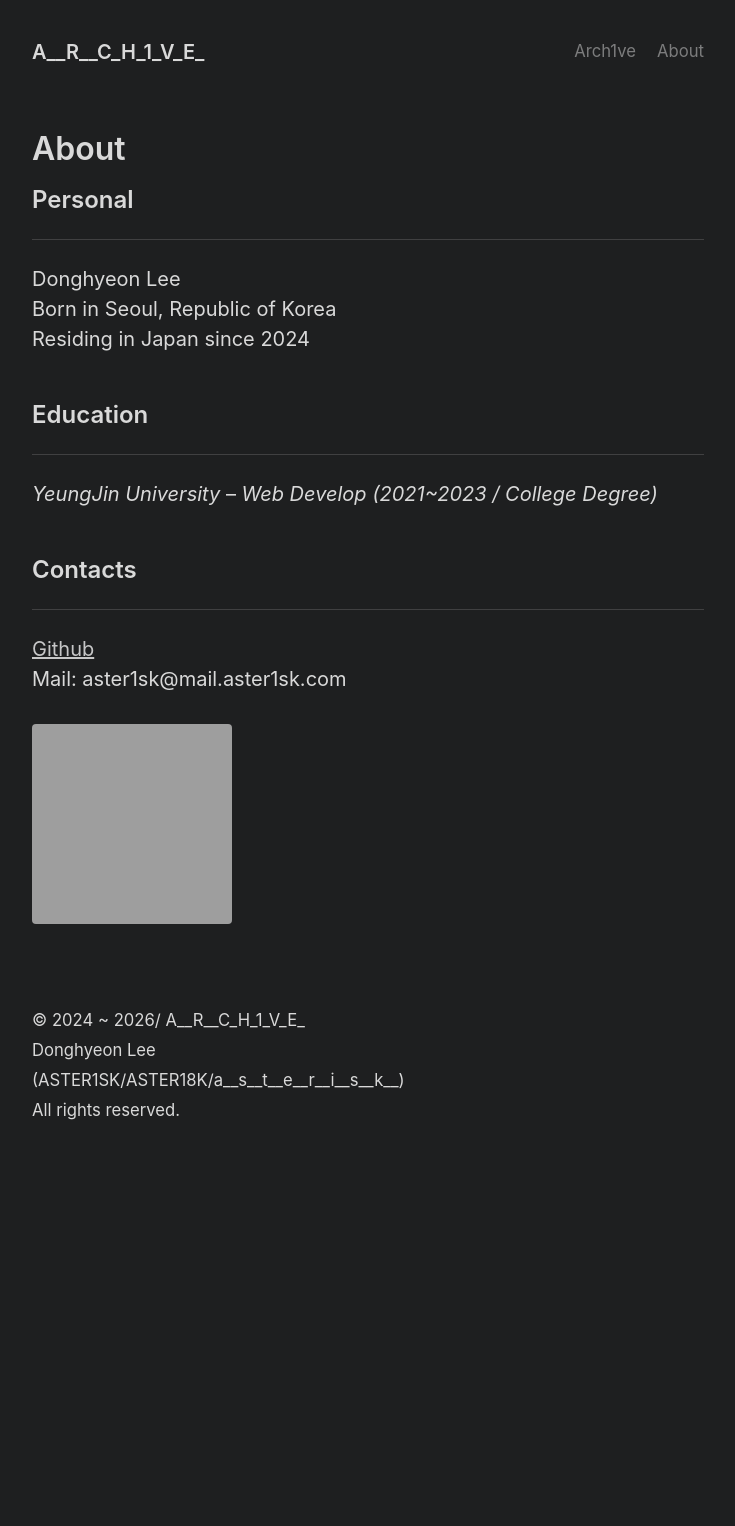
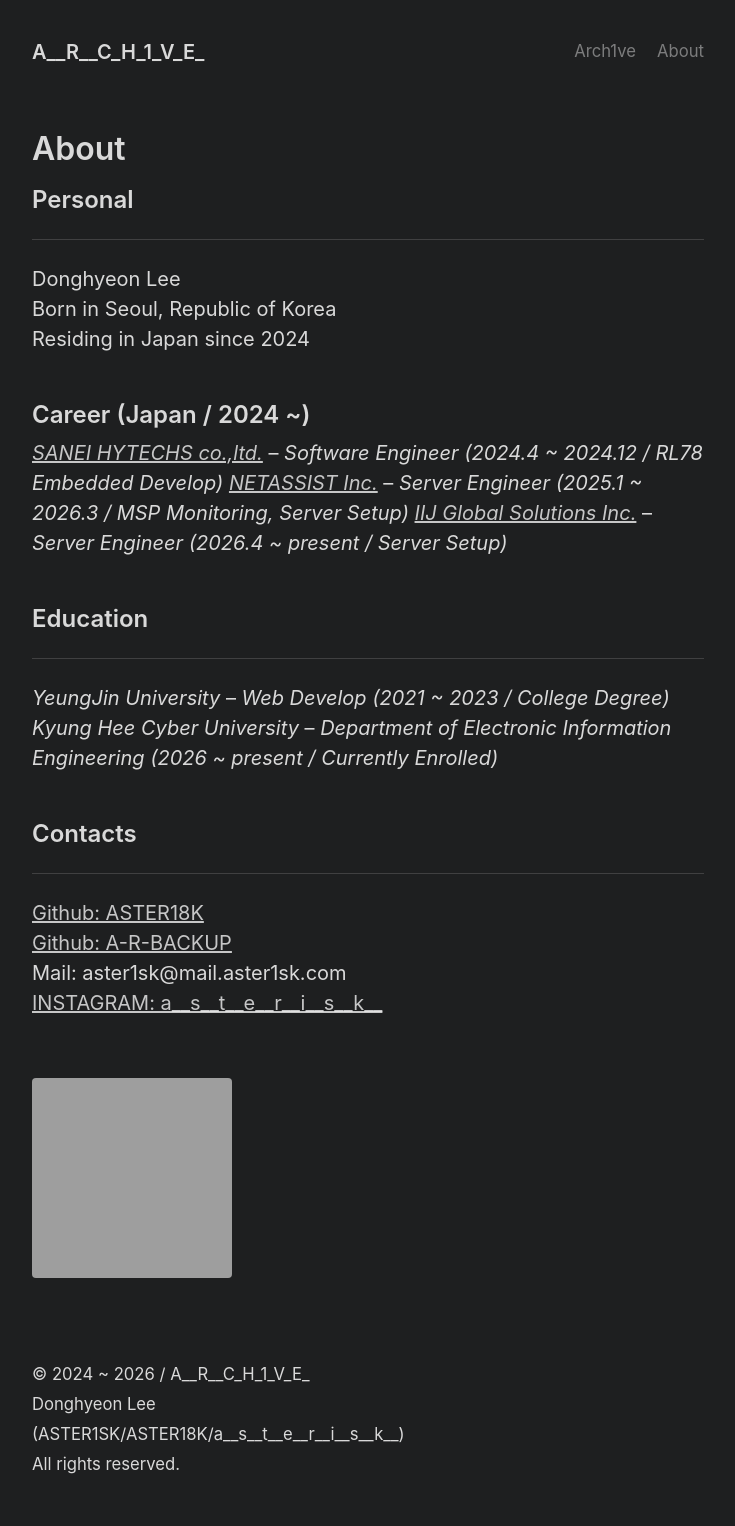
Before and after one commit to ASTER18K/aster18k.github.io, a Jekyll site: the page built from about.md, in a window 1280 px wide. Shown: the whole page, without its empty margins (272-1007 px from the left). Built offline with Jekyll 4.4.1, drawn with Linux system fonts in a browser that asks for light colours; before the commit the page ends 1172 px from its top, so only the background shows below that; grey boxes are pictures that could not be loaded.

Commit message:
[FIX] 2026.03.20 - Fix About Page

```diff
--- a/_layouts/default.html
+++ b/_layouts/default.html
@@ -24,14 +24,17 @@
         <small>
           &copy;
           2024 ~
-          <time datetime="{{ site.time | date_to_xmlschema }}"
-            >{{ site.time | date: '%Y' }}</time
-          >/ A__R__C_H_1_V_E_
+          <time id="current-year"></time>
+          / A__R__C_H_1_V_E_
           <br/>Donghyeon Lee<br/>
           (ASTER1SK/ASTER18K/a__s__t__e__r__i__s__k__)<br/>
           All rights reserved.
         </small>
       </footer>
+      <script>
+        document.getElementById('current-year').textContent = new Date().getFullYear();
+        document.getElementById('current-year').setAttribute('datetime', new Date().toISOString());
+      </script>
     </div>
 
     {% if site.ga_analytics %}
--- a/about.md
+++ b/about.md
@@ -10,16 +10,26 @@ Residing in Japan since 2024
 <br />
 <br />
 
+## Career (Japan / 2024 ~)
+*[SANEI HYTECHS co.,ltd.](https://www.sanei-hy.co.jp/en/)* -- *Software Engineer (2024.4 ~ 2024.12 / RL78 Embedded Develop)*
+*[NETASSIST Inc.](https://www.netassist.ne.jp/)* -- *Server Engineer (2025.1 ~ 2026.3 / MSP Monitoring, Server Setup)*
+*[IIJ Global Solutions Inc.](https://www.iijglobal.co.jp/)* -- *Server Engineer (2026.4 ~ present / Server Setup)*
+<br />
+<br />
+
 ## Education
 ---
-*YeungJin University* -- *Web Develop (2021~2023 / College Degree)*
+*YeungJin University* -- *Web Develop (2021 ~ 2023 / College Degree)*
+*Kyung Hee Cyber University* -- *Department of Electronic Information Engineering (2026 ~ present / Currently Enrolled)*
 <br />
 <br />
 
 ## Contacts
 ---
-[Github](https://github.com/ASTER18K)<br />
-Mail: aster1sk@mail.aster1sk.com
+[Github: ASTER18K](https://github.com/ASTER18K)<br />
+[Github: A-R-BACKUP](https://github.com/A-R-BACKUP)<br />
+Mail: aster1sk@mail.aster1sk.com<br />
+[INSTAGRAM: a__s__t__e__r__i__s__k__](https://www.instagram.com/a__s__t__e__r__i__s__k__)<br />
 <br />
 <br />
 ![PROFILE](https://avatars.githubusercontent.com/u/9290323?v=4)
```
